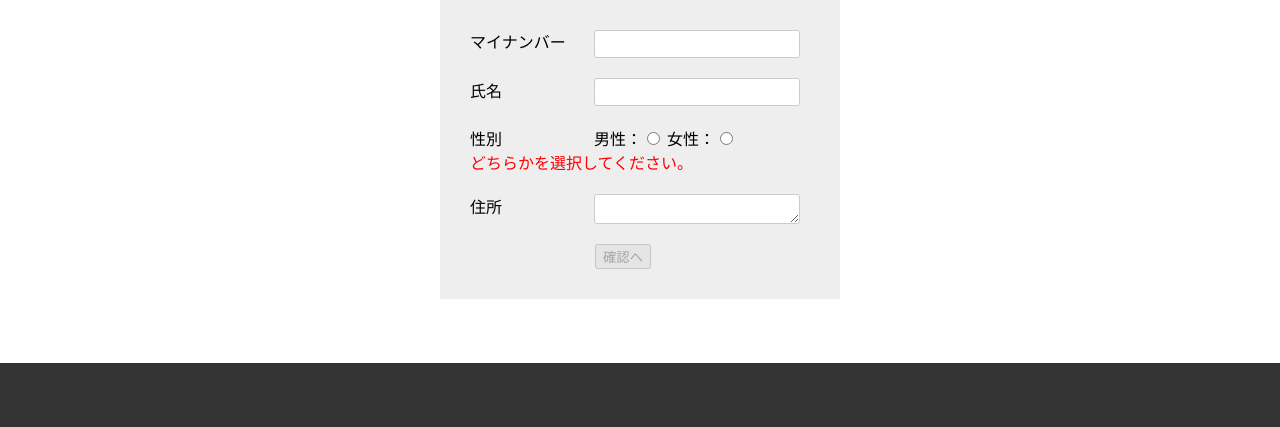
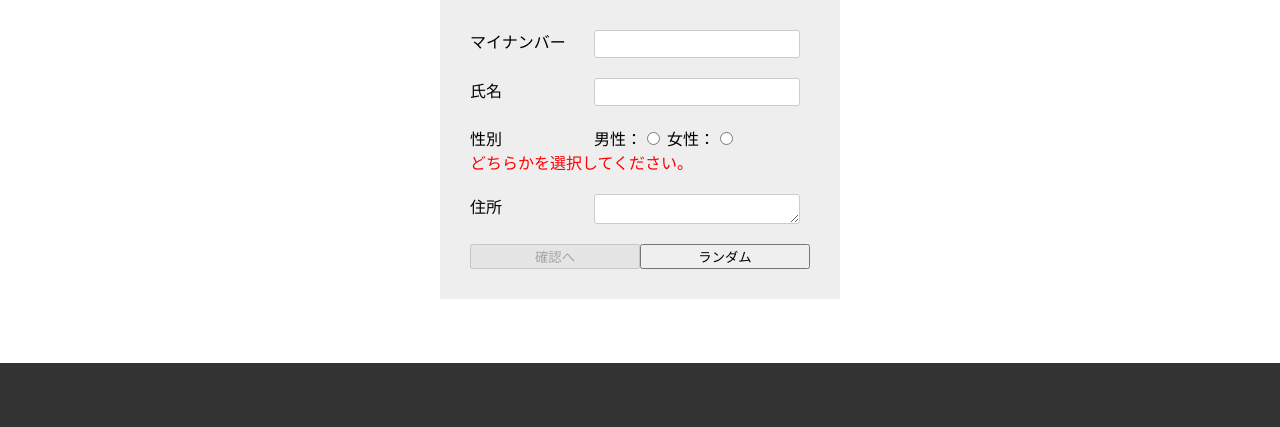
Before and after one commit to shinkawa1209/phpmynum, a PHP site: page / in a window 1280 px wide. Shown: the part 490-917 px from the top of the page. Run offline with PHP 8.4, Linux system fonts and the light colour scheme.

Commit message:
ランダムデータ生成追加

```diff
--- a/confirm.php
+++ b/confirm.php
@@ -84,8 +84,8 @@
                             <span class="confirm-item"><?php echo $addr; ?></span>
                             <input type="hidden" name="addr" value="<?php echo $addr; ?>">
                         </div>
-                        <div class="form-group">
-                        <input type="button" id="back" value="戻る">
+                        <div class="btn-group">
+                        <input type="button" id="back" value="　戻る　">
                         <button type="submit" id="next" <?php echo $btn; ?>>上記で占う</button>
                         </div>
                     </form>
--- a/index.php
+++ b/index.php
@@ -53,8 +53,9 @@
                             <textarea name="addr" class="form-item" id="addr"><?php echo $addr; ?></textarea>
                             <span id="addr-error-message" style="color:red">住所は必須です。</span>
                         </div>
-                        <div class="form-group">
+                        <div class="btn-group">
                             <button type="submit" id="next">確認へ</button>
+                            <button type="submit" id="rdmdata">ランダム</button>
                         </div>
                     </form>
                 </div>
@@ -79,6 +80,7 @@
                 const addr_error_message = document.getElementById("addr-error-message");
                 //button
                 const btn = document.getElementById("next");
+                const btn_rdm = document.getElementById("rdmdata");
 
                 //バリデーションパターン
                 const mynumExp = /^[0-9]{2,12}$/;
@@ -136,7 +138,6 @@
                     checkSuccess();
                 })
 
-
                 //ボタンのdisabled制御
                 const checkSuccess = () => {
                     if (mynum.value && name.value && document.querySelector("input:checked[name=gender]")) {
@@ -170,6 +171,46 @@
                     form.submit();
                 })
 
+                // ランダムデータを入力するFunction（btn_rdmが押された時のイベント）
+                btn_rdm.addEventListener("click", e => {
+                    e.preventDefault();
+                    // サンプルデータの列挙
+                    let firstNames_arr = ['山田', '鈴木', '田中', '吉田', '佐藤', '渡辺', '山口', '中川', '酒井', '吉本', '杉田', '武田', '平井', '川田', '黒田', '阿部', '角田', '加藤', '谷口', '金子', '笠井', '山本'];
+                    let lastNames_arr = ['太郎', '次郎', '三郎', '四郎', '五郎', '六郎', '七郎', '八郎', '九郎', '一子', 'ニ子', '三子', '四子', '五子', '六子', '七子', '八子', '九子'];
+                    let genders_arr = ['男性', '女性'];
+                    let addrs_arr = ['東京都千代田区', '東京都豊島区', '埼玉県さいたま市', '千葉県千葉市', '大阪府大阪市', '愛知県名古屋市', '神奈川県横浜市', '広島県広島市', '福岡県博多市', '京都府京都市', '兵庫県神戸市', '北海道札幌市', '東京都中野区', '東京都練馬区'];
+
+                    // 配列の数のカウント
+                    let firstNames_length = firstNames_arr.length;
+                    let lastNames_length = lastNames_arr.length;
+                    let addrs_length = addrs_arr.length;
+
+                    // 乱数生成
+                    let mynumn = Math.floor( Math.random() * (999999999999 + 1 - 100000000000) ) + 100000000000 ;
+                    let fn = Math.floor(Math.random() * firstNames_length - 1);
+                        if (fn < 0){fn = 0;}
+                    let ln = Math.floor(Math.random() * lastNames_length - 1);
+                        if (ln < 0){ln = 0;}
+                    let an = Math.floor(Math.random() * addrs_length - 1);
+                        if (an < 0){an = 0;}
+
+                    // 各要素に値のセット
+                    mynum.value = mynumn;
+                    name.value = firstNames_arr[fn] + lastNames_arr[ln];
+                    addr.value = addrs_arr[an];
+                    let gender_jdge = /子/.test(name.value);
+                    if (gender_jdge){
+                        gender[1].checked = true;
+                        gender_error_message.style.display = "none";
+                    } else {
+                        gender[0].checked = true;
+                        gender_error_message.style.display = "none";
+                    }
+                    // Submitボタンの解除
+                    btn.disabled = false;
+                    // ランダムボタンの制御
+                    btn_rdm.disabled = true;
+                })
        </script>
    </body>
 </html>
--- a/style.css
+++ b/style.css
@@ -76,6 +76,15 @@ label{
     padding: 10px;
 }
 
+.btn-group{
+    padding: 10px;
+    display: flex;
+    flex-wrap: nowrap;
+    flex-direction: row;
+    justify-content: space-between;
+    align-items: stretch;
+}
+
 input[type='text']{
     width: 200px;
     height: 1.8em;
@@ -92,7 +101,8 @@ textarea{
 }
 
 button{
-    margin-left: 125px;
+    width: -webkit-fill-available;
+    /* margin-left: 125px; */
 }
 
 /* footerのスタイル */
```
